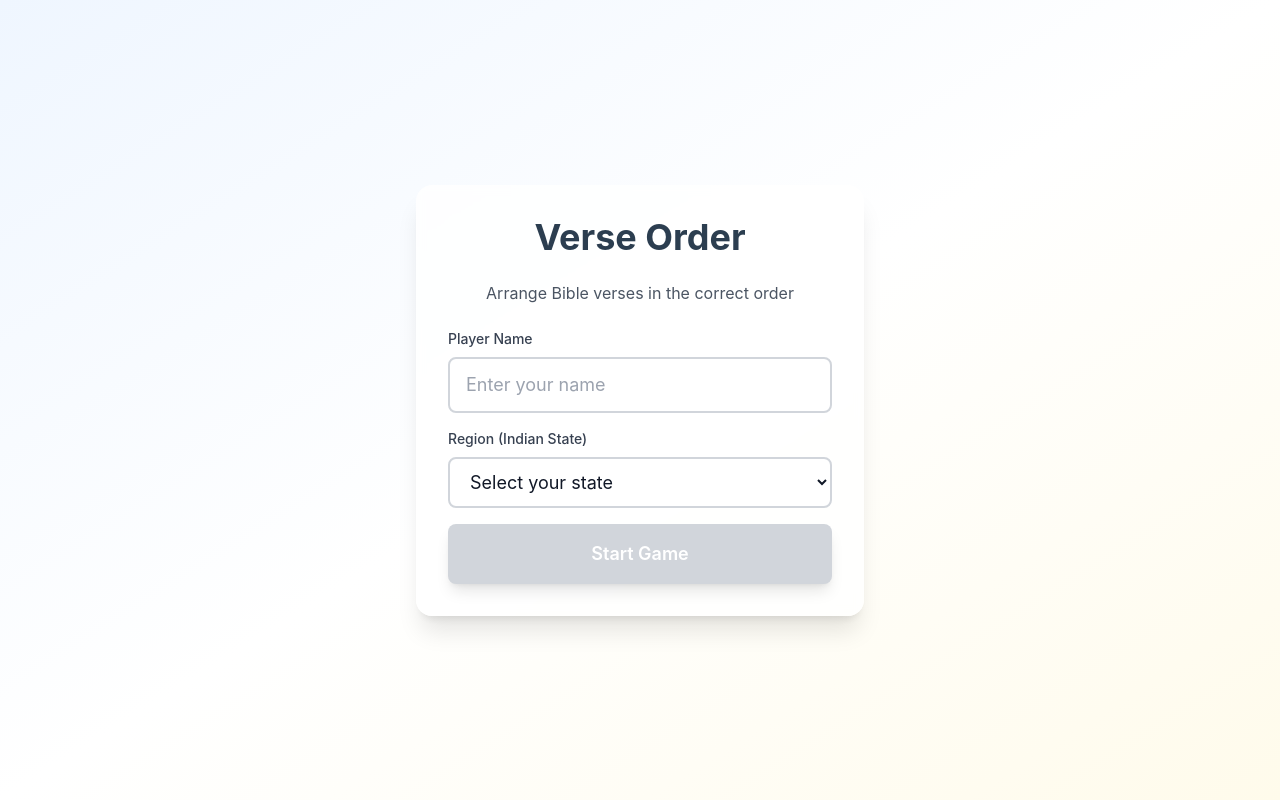
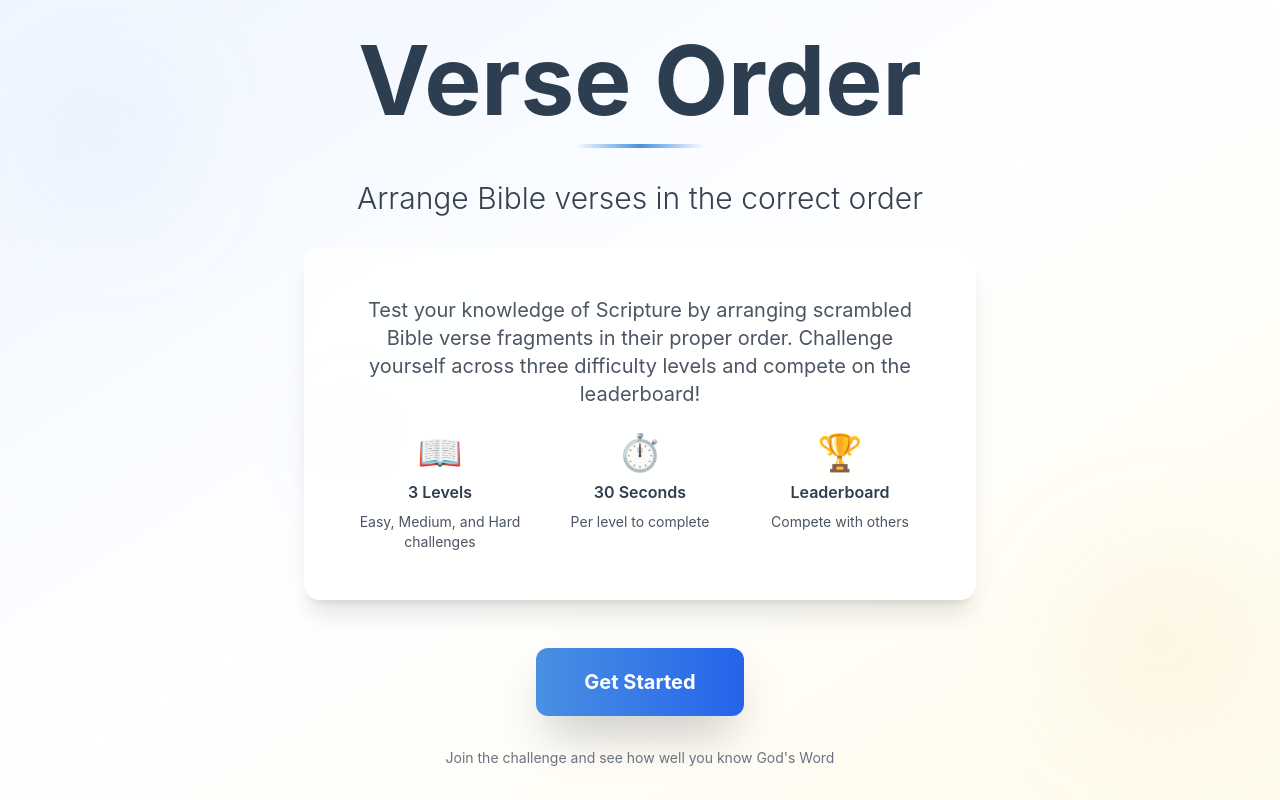
Before and after one commit to dariogeorge21/verse-order, a Next.js app: page / in a window 1280 px wide. Built offline with nearby package versions, Linux system fonts and the light colour scheme.

Commit message:
new home page

```diff
--- /dev/null
+++ b/app/input/page.tsx
@@ -0,0 +1,110 @@
+"use client";
+
+import { useRouter } from "next/navigation";
+import { useState } from "react";
+import { useGameStore } from "@/store/gameStore";
+import { INDIAN_STATES } from "@/data/constants";
+
+export default function InputPage() {
+  const router = useRouter();
+  const { setPlayerData, resetGame } = useGameStore();
+  const [name, setName] = useState("");
+  const [region, setRegion] = useState("");
+  const [errors, setErrors] = useState<{ name?: string; region?: string }>({});
+
+  const handleStart = () => {
+    const newErrors: { name?: string; region?: string } = {};
+
+    if (!name || name.trim().length < 2) {
+      newErrors.name = "Name must be at least 2 characters";
+    }
+
+    if (!region) {
+      newErrors.region = "Please select your region";
+    }
+
+    if (Object.keys(newErrors).length > 0) {
+      setErrors(newErrors);
+      return;
+    }
+
+    resetGame();
+    setPlayerData({ name: name.trim(), region });
+    router.push("/countdown");
+  };
+
+  return (
+    <div className="min-h-screen flex items-center justify-center p-4">
+      <div className="w-full max-w-md glass-effect rounded-2xl shadow-xl p-8 space-y-6">
+        <h1 className="text-4xl font-bold text-center text-church-dark mb-2">
+          Verse Order
+        </h1>
+        <p className="text-center text-gray-600 mb-8">
+          Arrange Bible verses in the correct order
+        </p>
+
+        <div className="space-y-4">
+          <div>
+            <label
+              htmlFor="name"
+              className="block text-sm font-medium text-gray-700 mb-2"
+            >
+              Player Name
+            </label>
+            <input
+              id="name"
+              type="text"
+              value={name}
+              onChange={(e) => {
+                setName(e.target.value);
+                if (errors.name) setErrors({ ...errors, name: undefined });
+              }}
+              className="w-full px-4 py-3 rounded-lg border-2 border-gray-300 focus:border-church-blue focus:outline-none text-lg touch-target"
+              placeholder="Enter your name"
+              maxLength={50}
+            />
+            {errors.name && (
+              <p className="mt-1 text-sm text-red-600">{errors.name}</p>
+            )}
+          </div>
+
+          <div>
+            <label
+              htmlFor="region"
+              className="block text-sm font-medium text-gray-700 mb-2"
+            >
+              Region (Indian State)
+            </label>
+            <select
+              id="region"
+              value={region}
+              onChange={(e) => {
+                setRegion(e.target.value);
+                if (errors.region) setErrors({ ...errors, region: undefined });
+              }}
+              className="w-full px-4 py-3 rounded-lg border-2 border-gray-300 focus:border-church-blue focus:outline-none text-lg touch-target bg-white"
+            >
+              <option value="">Select your state</option>
+              {INDIAN_STATES.map((state) => (
+                <option key={state} value={state}>
+                  {state}
+                </option>
+              ))}
+            </select>
+            {errors.region && (
+              <p className="mt-1 text-sm text-red-600">{errors.region}</p>
+            )}
+          </div>
+
+          <button
+            onClick={handleStart}
+            disabled={!name.trim() || name.trim().length < 2 || !region}
+            className="w-full py-4 bg-church-blue text-white rounded-lg font-semibold text-lg shadow-lg hover:bg-blue-600 active:bg-blue-700 disabled:bg-gray-300 disabled:cursor-not-allowed transition-colors touch-target"
+          >
+            Start Game
+          </button>
+        </div>
+      </div>
+    </div>
+  );
+}
--- a/app/page.tsx
+++ b/app/page.tsx
@@ -1,109 +1,81 @@
 "use client";
 
 import { useRouter } from "next/navigation";
-import { useState } from "react";
-import { useGameStore } from "@/store/gameStore";
-import { INDIAN_STATES } from "@/data/constants";
 
 export default function Home() {
   const router = useRouter();
-  const { setPlayerData, resetGame } = useGameStore();
-  const [name, setName] = useState("");
-  const [region, setRegion] = useState("");
-  const [errors, setErrors] = useState<{ name?: string; region?: string }>({});
 
-  const handleStart = () => {
-    const newErrors: { name?: string; region?: string } = {};
-
-    if (!name || name.trim().length < 2) {
-      newErrors.name = "Name must be at least 2 characters";
-    }
-
-    if (!region) {
-      newErrors.region = "Please select your region";
-    }
-
-    if (Object.keys(newErrors).length > 0) {
-      setErrors(newErrors);
-      return;
-    }
-
-    resetGame();
-    setPlayerData({ name: name.trim(), region });
-    router.push("/countdown");
+  const handleGetStarted = () => {
+    router.push("/input");
   };
 
   return (
-    <div className="min-h-screen flex items-center justify-center p-4">
-      <div className="w-full max-w-md glass-effect rounded-2xl shadow-xl p-8 space-y-6">
-        <h1 className="text-4xl font-bold text-center text-church-dark mb-2">
-          Verse Order
-        </h1>
-        <p className="text-center text-gray-600 mb-8">
+    <div className="min-h-screen flex flex-col items-center justify-center p-4 relative overflow-hidden">
+      {/* Decorative background elements */}
+      <div className="absolute inset-0 overflow-hidden pointer-events-none">
+        <div className="absolute top-20 left-10 w-32 h-32 bg-church-blue/10 rounded-full blur-3xl"></div>
+        <div className="absolute bottom-20 right-10 w-40 h-40 bg-church-gold/10 rounded-full blur-3xl"></div>
+        <div className="absolute top-1/2 left-1/4 w-24 h-24 bg-church-blue/5 rounded-full blur-2xl"></div>
+      </div>
+
+      <div className="relative z-10 w-full max-w-4xl text-center space-y-8">
+        {/* Main Title */}
+        <div className="space-y-4 animate-fade-in">
+          <h1 className="text-6xl md:text-7xl lg:text-8xl font-bold text-church-dark mb-4 leading-tight">
+            Verse Order
+          </h1>
+          <div className="w-32 h-1 bg-gradient-to-r from-transparent via-church-blue to-transparent mx-auto"></div>
+        </div>
+
+        {/* Subtitle */}
+        <p className="text-2xl md:text-3xl text-gray-700 font-light max-w-2xl mx-auto leading-relaxed">
           Arrange Bible verses in the correct order
         </p>
 
-        <div className="space-y-4">
-          <div>
-            <label
-              htmlFor="name"
-              className="block text-sm font-medium text-gray-700 mb-2"
-            >
-              Player Name
-            </label>
-            <input
-              id="name"
-              type="text"
-              value={name}
-              onChange={(e) => {
-                setName(e.target.value);
-                if (errors.name) setErrors({ ...errors, name: undefined });
-              }}
-              className="w-full px-4 py-3 rounded-lg border-2 border-gray-300 focus:border-church-blue focus:outline-none text-lg touch-target"
-              placeholder="Enter your name"
-              maxLength={50}
-            />
-            {errors.name && (
-              <p className="mt-1 text-sm text-red-600">{errors.name}</p>
-            )}
+        {/* Description */}
+        <div className="glass-effect rounded-2xl shadow-xl p-8 md:p-12 max-w-2xl mx-auto space-y-6">
+          <p className="text-lg md:text-xl text-gray-600 leading-relaxed">
+            Test your knowledge of Scripture by arranging scrambled Bible verse
+            fragments in their proper order. Challenge yourself across three
+            difficulty levels and compete on the leaderboard!
+          </p>
+
+          {/* Features */}
+          <div className="grid grid-cols-1 md:grid-cols-3 gap-6 mt-8">
+            <div className="space-y-2">
+              <div className="text-4xl mb-2">📖</div>
+              <h3 className="font-semibold text-church-dark">3 Levels</h3>
+              <p className="text-sm text-gray-600">
+                Easy, Medium, and Hard challenges
+              </p>
+            </div>
+            <div className="space-y-2">
+              <div className="text-4xl mb-2">⏱️</div>
+              <h3 className="font-semibold text-church-dark">30 Seconds</h3>
+              <p className="text-sm text-gray-600">Per level to complete</p>
+            </div>
+            <div className="space-y-2">
+              <div className="text-4xl mb-2">🏆</div>
+              <h3 className="font-semibold text-church-dark">Leaderboard</h3>
+              <p className="text-sm text-gray-600">Compete with others</p>
+            </div>
           </div>
+        </div>
 
-          <div>
-            <label
-              htmlFor="region"
-              className="block text-sm font-medium text-gray-700 mb-2"
-            >
-              Region (Indian State)
-            </label>
-            <select
-              id="region"
-              value={region}
-              onChange={(e) => {
-                setRegion(e.target.value);
-                if (errors.region) setErrors({ ...errors, region: undefined });
-              }}
-              className="w-full px-4 py-3 rounded-lg border-2 border-gray-300 focus:border-church-blue focus:outline-none text-lg touch-target bg-white"
-            >
-              <option value="">Select your state</option>
-              {INDIAN_STATES.map((state) => (
-                <option key={state} value={state}>
-                  {state}
-                </option>
-              ))}
-            </select>
-            {errors.region && (
-              <p className="mt-1 text-sm text-red-600">{errors.region}</p>
-            )}
-          </div>
-
+        {/* CTA Button */}
+        <div className="pt-4">
           <button
-            onClick={handleStart}
-            disabled={!name.trim() || name.trim().length < 2 || !region}
-            className="w-full py-4 bg-church-blue text-white rounded-lg font-semibold text-lg shadow-lg hover:bg-blue-600 active:bg-blue-700 disabled:bg-gray-300 disabled:cursor-not-allowed transition-colors touch-target"
+            onClick={handleGetStarted}
+            className="px-12 py-5 bg-gradient-to-r from-church-blue to-blue-600 text-white rounded-xl font-bold text-xl shadow-2xl hover:shadow-3xl hover:scale-105 active:scale-100 transition-all duration-200 touch-target"
           >
-            Start Game
+            Get Started
           </button>
         </div>
+
+        {/* Additional Info */}
+        <p className="text-sm text-gray-500 mt-8">
+          Join the challenge and see how well you know God's Word
+        </p>
       </div>
     </div>
   );
```
